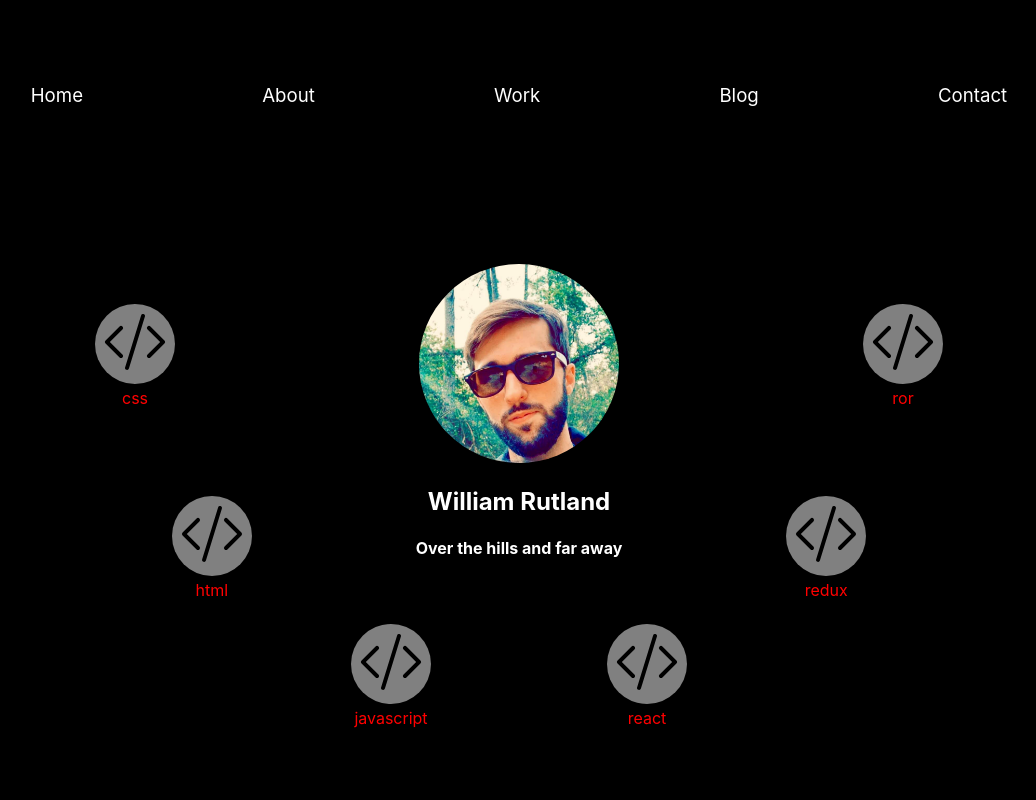
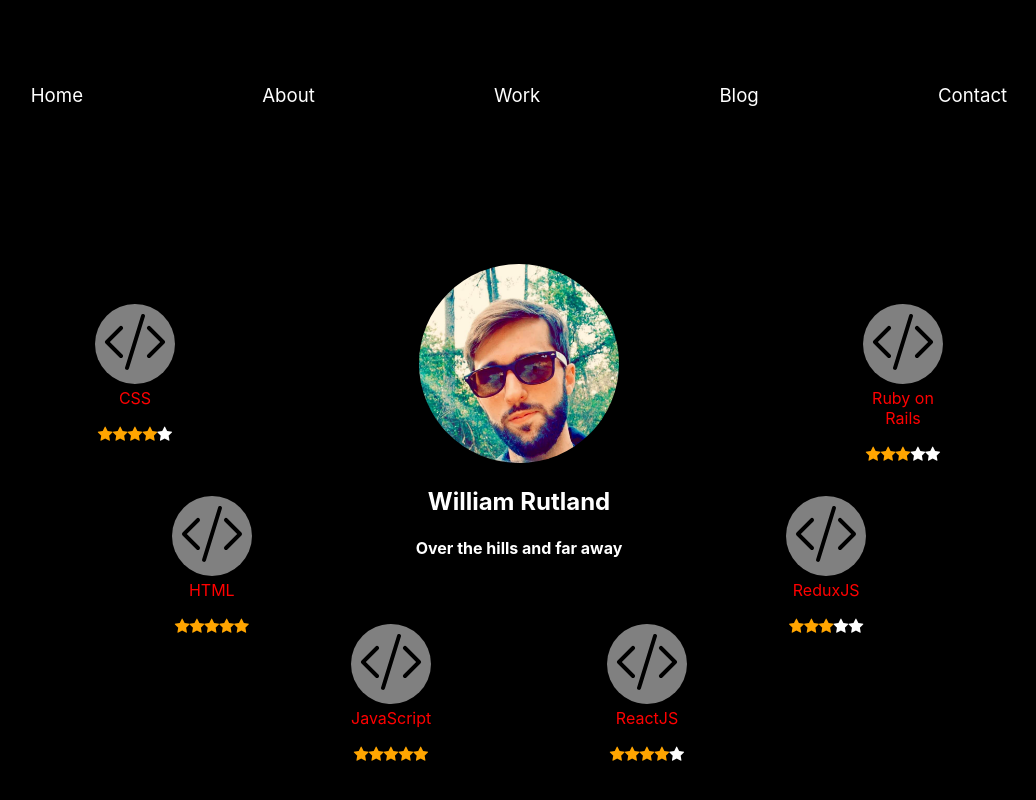
Before and after one commit to DrVonDevious/portfolio-site, a React (Create React App) app: page / in a window 1280 px wide. Shown: the part 336-1136 px from the top of the page, without its empty margins (121-1157 px from the left). Built offline with nearby package versions, Linux system fonts and the light colour scheme.

Commit message:
Add stars to skills

```diff
--- a/src/components/Skill.js
+++ b/src/components/Skill.js
@@ -1,13 +1,27 @@
 import React from 'react'
 import '../css/Skill.css'
+
+const stars = (num) => {
+  let result = []
+  for(let i = 0; i < 5; i++) {
+    if(i < num) {
+      result.push(<span className="fa fa-star checked" />)
+    } else {
+      result.push(<span className="fa fa-star" />)
+    }
+  }
+  return result
+}
 
 const Skill = (props) => {
   return (
     <div className={`skill-circle ${props.name}`}>
+      <link rel="stylesheet" href="https://cdnjs.cloudflare.com/ajax/libs/font-awesome/4.7.0/css/font-awesome.min.css"/>
       <svg className="skill-icon" width="4em" height="4em" viewBox="0 0 16 16" fill="currentColor" xmlns="http://www.w3.org/2000/svg">
         <path fill-rule="evenodd" d="M4.854 4.146a.5.5 0 0 1 0 .708L1.707 8l3.147 3.146a.5.5 0 0 1-.708.708l-3.5-3.5a.5.5 0 0 1 0-.708l3.5-3.5a.5.5 0 0 1 .708 0zm6.292 0a.5.5 0 0 0 0 .708L14.293 8l-3.147 3.146a.5.5 0 0 0 .708.708l3.5-3.5a.5.5 0 0 0 0-.708l-3.5-3.5a.5.5 0 0 0-.708 0zm-.999-3.124a.5.5 0 0 1 .33.625l-4 13a.5.5 0 0 1-.955-.294l4-13a.5.5 0 0 1 .625-.33z"/>
       </svg>
-      <p className="skill-tag">{props.name}</p>
+      <p className="skill-tag">{props.title}</p>
+      {stars(props.stars)}
     </div>
   )
 }
--- a/src/containers/AboutContainer.js
+++ b/src/containers/AboutContainer.js
@@ -12,12 +12,12 @@ const AboutContainer = () => {
       <ProfileImage className="profile-image"/>
       <About className="about"/>
       <div>
-        <Skill name="css"/>
-        <Skill name="html"/>
-        <Skill name="javascript"/>
-        <Skill name="react"/>
-        <Skill name="redux"/>
-        <Skill name="ror"/>
+        <Skill name="css" title="CSS" stars={ 4 }/>
+        <Skill name="html" title="HTML" stars={ 5 }/>
+        <Skill name="javascript" title="JavaScript" stars={ 5 }/>
+        <Skill name="react" title="ReactJS" stars={ 4 }/>
+        <Skill name="redux" title="ReduxJS" stars={ 3 }/>
+        <Skill name="ror" title="Ruby on Rails" stars={ 3 }/>
       </div>
     </div>
   )
--- a/src/css/Skill.css
+++ b/src/css/Skill.css
@@ -58,3 +58,7 @@
   top: 80%;
   transform: translate(-50%,0);
 }
+
+.checked {
+  color: orange;
+}
```
